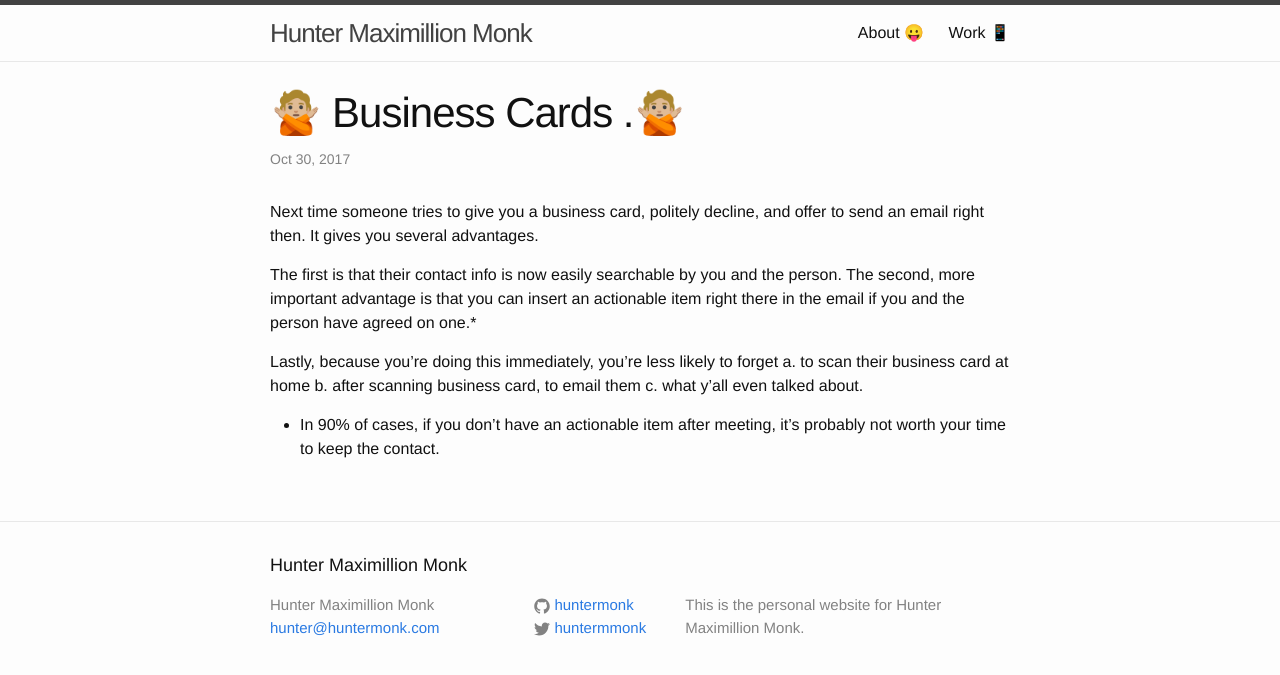
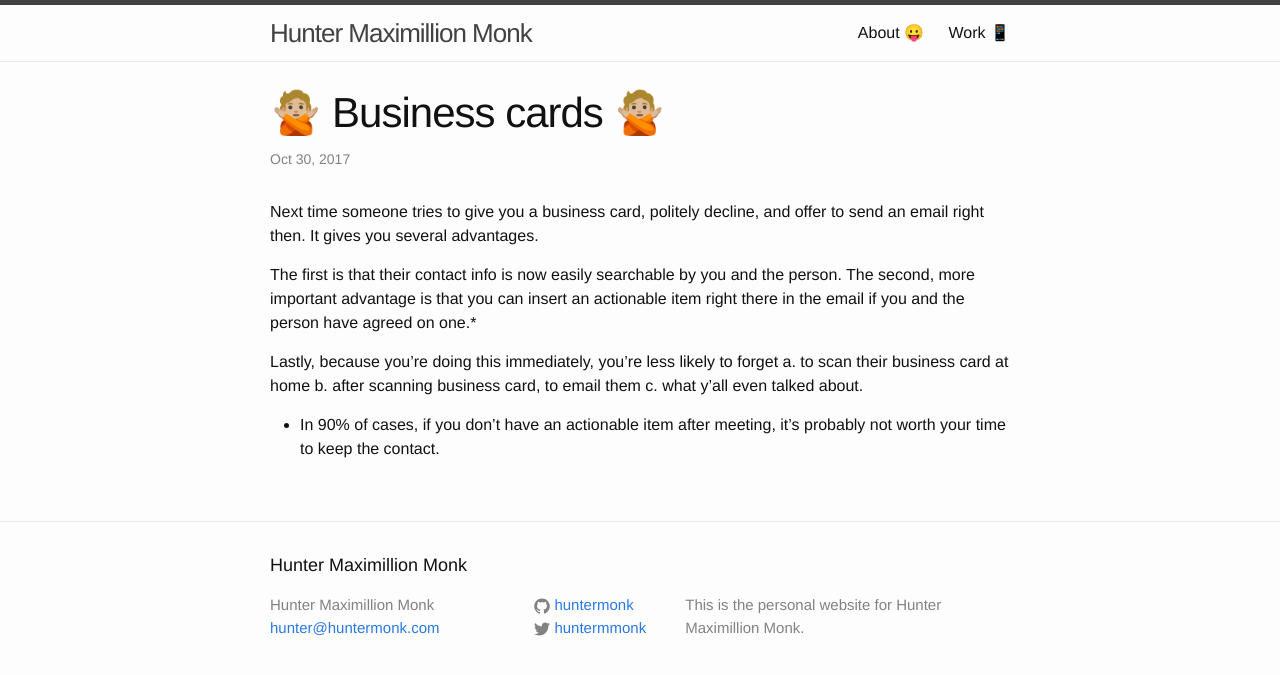
Before and after one commit to huntermonk/huntermonk.github.io, a Jekyll site: the page built from _posts/2017-10-30-business-cards.md, in a window 1280 px wide. Shown: the top 675 px of the page. Built offline with Jekyll 4.4.1, drawn with Linux system fonts in a browser that asks for light colours; comment, search, counter and statistics services are not loaded.

```diff
--- a/_posts/2017-10-30-business-cards.md
+++ b/_posts/2017-10-30-business-cards.md
@@ -1,6 +1,6 @@
 ---
 layout: post
-title:  "🙅🏼 Business Cards .🙅🏼"
+title:  "🙅🏼 Business cards 🙅🏼"
 ---
 
 Next time someone tries to give you a business card, politely decline, and offer to send an email right then. It gives you several advantages.
```
